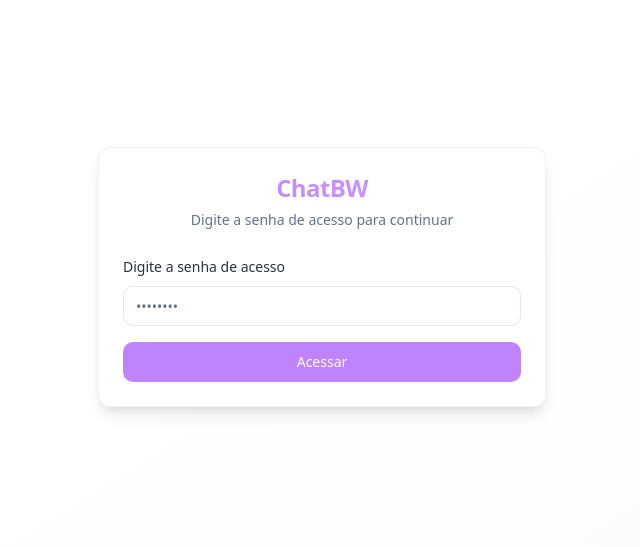
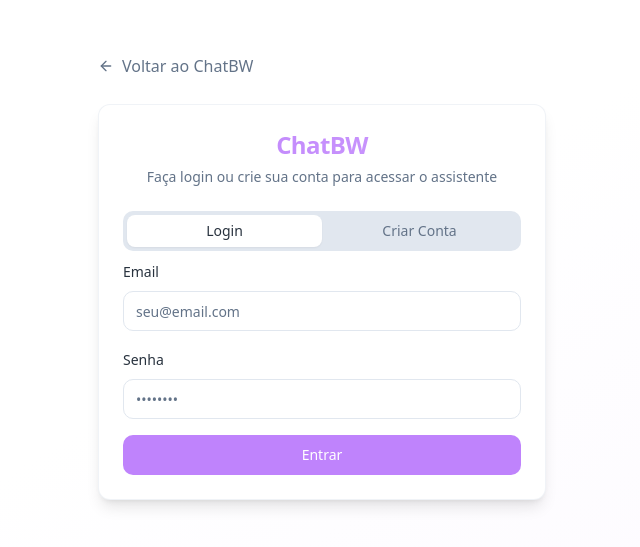
Before and after one commit to shkmizu/chatbw, a React (Vite) app: page /auth in a window 1280 px wide. Shown: the part 123-670 px from the top of the page, without its empty margins (318-958 px from the left). Built offline with nearby package versions, Linux system fonts and the light colour scheme.

Commit message:
Reverted to commit bfe83cfa04a8a5f177d5e09de68e41c6df18683f

```diff
--- /dev/null
+++ b/src/hooks/useAuth.ts
@@ -0,0 +1,44 @@
+import { useState, useEffect } from "react";
+import { User, Session } from "@supabase/supabase-js";
+import { supabase } from "@/integrations/supabase/client";
+
+export function useAuth() {
+  const [user, setUser] = useState<User | null>(null);
+  const [session, setSession] = useState<Session | null>(null);
+  const [loading, setLoading] = useState(true);
+
+  useEffect(() => {
+    // Set up auth state listener FIRST
+    const { data: { subscription } } = supabase.auth.onAuthStateChange(
+      (event, session) => {
+        setSession(session);
+        setUser(session?.user ?? null);
+        setLoading(false);
+      }
+    );
+
+    // THEN check for existing session
+    supabase.auth.getSession().then(({ data: { session } }) => {
+      setSession(session);
+      setUser(session?.user ?? null);
+      setLoading(false);
+    });
+
+    return () => subscription.unsubscribe();
+  }, []);
+
+  const signOut = async () => {
+    const { error } = await supabase.auth.signOut();
+    if (error) {
+      console.error("Error signing out:", error);
+    }
+  };
+
+  return {
+    user,
+    session,
+    loading,
+    signOut,
+    isAuthenticated: !!user,
+  };
+}
--- a/src/pages/Auth.tsx
+++ b/src/pages/Auth.tsx
@@ -1,56 +1,144 @@
-import { useState } from "react";
+import { useState, useEffect } from "react";
 import { useNavigate, Link } from "react-router-dom";
+import { supabase } from "@/integrations/supabase/client";
 import { Button } from "@/components/ui/button";
 import { Input } from "@/components/ui/input";
 import { Label } from "@/components/ui/label";
 import { Card, CardContent, CardDescription, CardHeader, CardTitle } from "@/components/ui/card";
+import { Tabs, TabsContent, TabsList, TabsTrigger } from "@/components/ui/tabs";
 import { Alert, AlertDescription } from "@/components/ui/alert";
 import { Loader2, ArrowLeft } from "lucide-react";
-
-const SITE_ACCESS_PASSWORD = "admin123"; // In production, this should be configurable
+import { toast } from "sonner";
 
 export default function Auth() {
+  const [email, setEmail] = useState("");
   const [password, setPassword] = useState("");
   const [loading, setLoading] = useState(false);
   const [error, setError] = useState("");
   const navigate = useNavigate();
 
-  const handleSubmit = async (e: React.FormEvent) => {
+  useEffect(() => {
+    // Check if user is already logged in
+    supabase.auth.getSession().then(({ data: { session } }) => {
+      if (session) {
+        navigate("/");
+      }
+    });
+
+    // Listen for auth changes
+    const { data: { subscription } } = supabase.auth.onAuthStateChange((event, session) => {
+      if (session) {
+        navigate("/");
+      }
+    });
+
+    return () => subscription.unsubscribe();
+  }, [navigate]);
+
+  const handleSignUp = async (e: React.FormEvent) => {
     e.preventDefault();
     setLoading(true);
     setError("");
 
-    // Simulate loading time
-    await new Promise(resolve => setTimeout(resolve, 500));
+    try {
+      const redirectUrl = `${window.location.origin}/`;
 
-    if (password === SITE_ACCESS_PASSWORD) {
-      localStorage.setItem("chatbw-authenticated", "true");
-      navigate("/");
+      const { error } = await supabase.auth.signUp({
+        email,
+        password,
+        options: {
+          emailRedirectTo: redirectUrl
+        }
+      });
+
+      if (error) {
+        if (error.message.includes("User already registered")) {
+          setError("Esta conta já existe. Tente fazer login ou use outro email.");
         } else {
-      setError("Senha incorreta, tente novamente.");
+          setError(error.message);
         }
+      } else {
+        toast.success("Conta criada com sucesso! Verifique seu email para confirmação.");
+      }
+    } catch (err) {
+      setError("Erro ao criar conta. Tente novamente.");
+    } finally {
+      setLoading(false);
+    }
+  };
 
+  const handleSignIn = async (e: React.FormEvent) => {
+    e.preventDefault();
+    setLoading(true);
+    setError("");
+
+    try {
+      const { error } = await supabase.auth.signInWithPassword({
+        email,
+        password,
+      });
+
+      if (error) {
+        if (error.message.includes("Invalid login credentials")) {
+          setError("Email ou senha incorretos.");
+        } else {
+          setError(error.message);
+        }
+      }
+    } catch (err) {
+      setError("Erro ao fazer login. Tente novamente.");
+    } finally {
       setLoading(false);
+    }
   };
 
   return (
     <div className="min-h-screen bg-gradient-to-br from-background via-background/90 to-primary/5 flex items-center justify-center p-4">
       <div className="w-full max-w-md">
+        <div className="mb-6">
+          <Link
+            to="/"
+            className="inline-flex items-center gap-2 text-muted-foreground hover:text-foreground transition-colors"
+          >
+            <ArrowLeft className="h-4 w-4" />
+            Voltar ao ChatBW
+          </Link>
+        </div>
+
         <Card className="border-border/50 shadow-lg">
           <CardHeader className="text-center">
             <CardTitle className="text-2xl font-bold bg-gradient-to-r from-primary to-primary/80 bg-clip-text text-transparent">
               ChatBW
             </CardTitle>
             <CardDescription>
-              Digite a senha de acesso para continuar
+              Faça login ou crie sua conta para acessar o assistente
             </CardDescription>
           </CardHeader>
           <CardContent>
-            <form onSubmit={handleSubmit} className="space-y-4">
+            <Tabs defaultValue="signin" className="w-full">
+              <TabsList className="grid w-full grid-cols-2">
+                <TabsTrigger value="signin">Login</TabsTrigger>
+                <TabsTrigger value="signup">Criar Conta</TabsTrigger>
+              </TabsList>
+
+              <TabsContent value="signin">
+                <form onSubmit={handleSignIn} className="space-y-4">
                   <div className="space-y-2">
-                <Label htmlFor="password">Digite a senha de acesso</Label>
+                    <Label htmlFor="signin-email">Email</Label>
                     <Input
-                  id="password"
+                      id="signin-email"
+                      type="email"
+                      placeholder="seu@email.com"
+                      value={email}
+                      onChange={(e) => setEmail(e.target.value)}
+                      required
+                      className="w-full"
+                    />
+                  </div>
+                  <div className="space-y-2">
+                    <Label htmlFor="signin-password">Senha</Label>
+                    <Input
+                      id="signin-password"
                       type="password"
                       placeholder="••••••••"
                       value={password}
@@ -72,9 +160,56 @@ export default function Auth() {
                     disabled={loading}
                   >
                     {loading && <Loader2 className="mr-2 h-4 w-4 animate-spin" />}
-                Acessar
+                    Entrar
                   </Button>
                 </form>
+              </TabsContent>
+
+              <TabsContent value="signup">
+                <form onSubmit={handleSignUp} className="space-y-4">
+                  <div className="space-y-2">
+                    <Label htmlFor="signup-email">Email</Label>
+                    <Input
+                      id="signup-email"
+                      type="email"
+                      placeholder="seu@email.com"
+                      value={email}
+                      onChange={(e) => setEmail(e.target.value)}
+                      required
+                      className="w-full"
+                    />
+                  </div>
+                  <div className="space-y-2">
+                    <Label htmlFor="signup-password">Senha</Label>
+                    <Input
+                      id="signup-password"
+                      type="password"
+                      placeholder="••••••••"
+                      value={password}
+                      onChange={(e) => setPassword(e.target.value)}
+                      required
+                      minLength={6}
+                      className="w-full"
+                    />
+                  </div>
+
+                  {error && (
+                    <Alert variant="destructive">
+                      <AlertDescription>{error}</AlertDescription>
+                    </Alert>
+                  )}
+
+                  <Button
+                    type="submit"
+                    className="w-full"
+                    disabled={loading}
+                  >
+                    {loading && <Loader2 className="mr-2 h-4 w-4 animate-spin" />}
+                    Criar Conta
+                  </Button>
+                </form>
+              </TabsContent>
+            </Tabs>
           </CardContent>
         </Card>
       </div>
--- a/src/pages/Index.tsx
+++ b/src/pages/Index.tsx
@@ -1,27 +1,61 @@
 import { useEffect } from "react";
-import { useNavigate } from "react-router-dom";
+import { useNavigate, Link } from "react-router-dom";
 import { Button } from "@/components/ui/button";
-import { LogOut } from "lucide-react";
+import { LogOut, MessageCircle } from "lucide-react";
+import { toast } from "sonner";
+import { useAuth } from "@/hooks/useAuth";
 import { ChatInterface } from '@/components/ChatInterface';
 
 const Index = () => {
+  const { user, loading, signOut, isAuthenticated } = useAuth();
   const navigate = useNavigate();
-  const isAuthenticated = localStorage.getItem("chatbw-authenticated") === "true";
 
   useEffect(() => {
-    if (!isAuthenticated) {
+    if (!loading && !isAuthenticated) {
       navigate("/auth");
     }
-  }, [isAuthenticated, navigate]);
+  }, [loading, isAuthenticated, navigate]);
+
+  const handleSignOut = async () => {
+    await signOut();
+    toast.success("Logout realizado com sucesso!");
+    navigate("/auth");
+  };
+
+  if (loading) {
+    return (
+      <div className="min-h-screen bg-gradient-to-br from-background via-background/90 to-primary/5 flex items-center justify-center">
+        <div className="text-center space-y-4">
+          <MessageCircle className="h-12 w-12 text-primary mx-auto animate-pulse" />
+          <p className="text-muted-foreground">Carregando...</p>
+        </div>
+      </div>
+    );
+  }
 
   if (!isAuthenticated) {
-    return null;
+    return (
+      <div className="min-h-screen bg-gradient-to-br from-background via-background/90 to-primary/5 flex items-center justify-center p-4">
+        <div className="text-center space-y-6">
+          <MessageCircle className="h-16 w-16 text-primary mx-auto" />
+          <div className="space-y-2">
+            <h1 className="text-3xl font-bold bg-gradient-to-r from-primary to-primary/80 bg-clip-text text-transparent">
+              ChatBW
+            </h1>
+            <p className="text-muted-foreground">
+              Seu assistente de documentação técnica
+            </p>
+          </div>
+          <Link to="/auth">
+            <Button size="lg" className="gap-2">
+              <MessageCircle className="h-4 w-4" />
+              Começar
+            </Button>
+          </Link>
+        </div>
+      </div>
+    );
   }
-
-  const handleLogout = () => {
-    localStorage.removeItem("chatbw-authenticated");
-    navigate("/auth");
-  };
 
   return (
     <div className="min-h-screen bg-gradient-to-br from-background via-background/90 to-primary/5">
@@ -29,7 +63,7 @@ const Index = () => {
         <Button
           variant="outline"
           size="sm"
-          onClick={handleLogout}
+          onClick={handleSignOut}
           className="gap-2"
         >
           <LogOut className="h-4 w-4" />
```
Also changed, not shown: src/components/ChatInterface.tsx (+18 -21 lines). Lines whose indentation alone changed are shown as unchanged.
